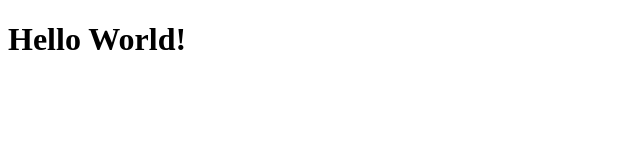
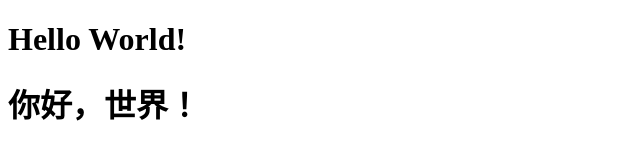
Before and after one commit to usmile/usmile.github.com, a plain HTML site: page index.html in a window 1280 px wide. Shown: the whole page, without its empty margins (0-640 px from the left). Drawn offline with Linux system fonts and the light colour scheme.

Commit message:
Update index.html

```diff
--- a/index.html
+++ b/index.html
@@ -7,6 +7,7 @@
 
   <body>
   <h1>Hello World!</h1>
+  <h1>你好，世界！</h1>
 
   </body>
 </html>
```
